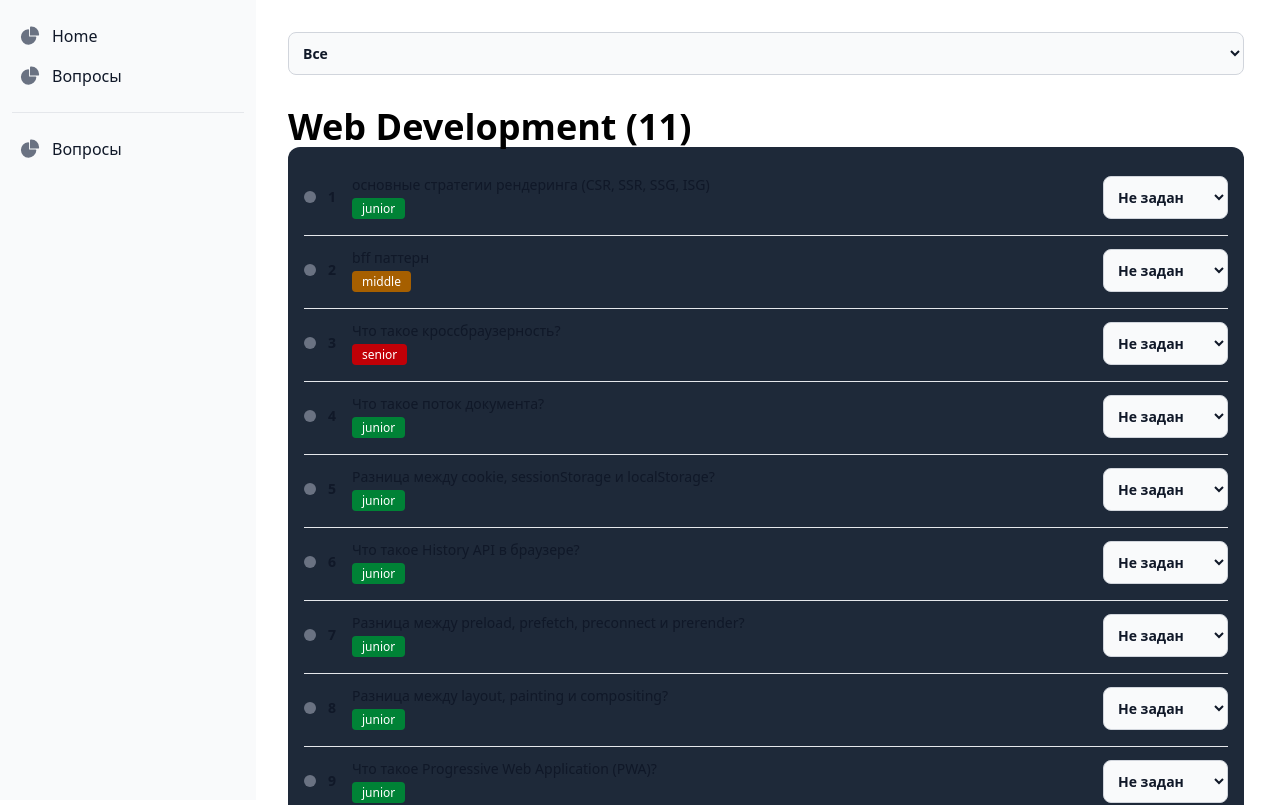
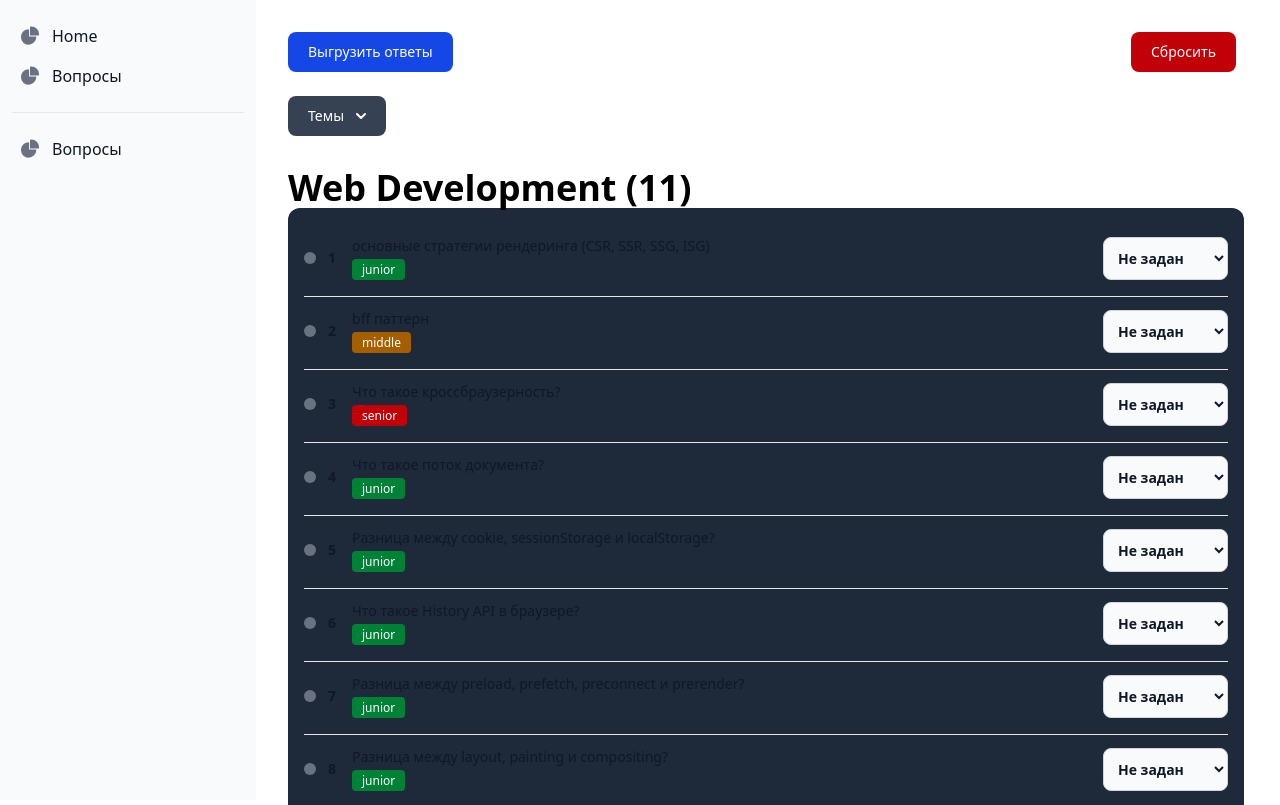
Before and after one commit to mamblijoe/tech-interview-helper, a React (Vite) app: page /questions in a window 1280 px wide. Shown: the top 805 px of the page. Built offline with nearby package versions, Linux system fonts and the light colour scheme.

Commit message:
save, restore, download

```diff
--- a/src/components/Questions/index.tsx
+++ b/src/components/Questions/index.tsx
@@ -1,33 +1,65 @@
-import questionsList from "../../assets/questions/index.json";
-import { useState } from "react";
+import theory from "../../assets/questions/theory.json";
+import { useEffect, useState } from "react";
 
 const Questions = () => {
-  const [controlledQuestions, setControlledQuestions] = useState(questionsList);
-  const [selectedGroup, setSelectedGroup] = useState("all");
+  const [controlledQuestions, setControlledQuestions] = useState(theory);
+  const [selectedGroup, setSelectedGroup] = useState<string[]>([]);
+  const [open, setOpen] = useState(false);
+  console.log("===>", selectedGroup);
+  // console.log(
+  //   JSON.stringify(theory.map((item, index) => ({ ...item, id: index + 1 }))),
+  // );
 
-  console.log(
-    JSON.stringify(
-      controlledQuestions.map((item, index) => ({ ...item, id: index + 1 })),
-    ),
-  );
+  const resetData = () => {
+    localStorage.removeItem("theory");
+    localStorage.removeItem("group");
+    setControlledQuestions(theory);
+    setSelectedGroup([]);
+  };
+
+  const restoreData = () => {
+    const restoredQuestions = JSON.parse(
+      localStorage.getItem("theory") || "[]",
+    );
+
+    const restoredGroup = JSON.parse(localStorage.getItem("group") || "[]");
+
+    if (restoredQuestions?.length) {
+      setControlledQuestions(restoredQuestions);
+    }
+    if (restoredGroup?.length) {
+      setSelectedGroup(restoredGroup);
+    }
+  };
+
+  const saveData = () => {
+    localStorage.setItem("theory", JSON.stringify(controlledQuestions));
+    localStorage.setItem("group", JSON.stringify(selectedGroup));
+  };
 
   const updateRate = (id: number, rate: string) => {
     const copied = [...controlledQuestions];
     const candidate = copied.find((item) => item.id === id);
+
+    if (!candidate) {
+      return;
+    }
+
     candidate.rate = rate;
     console.log({ candidate, id, rate });
     setControlledQuestions(copied);
+    saveData();
   };
 
   const getList = () => {
-    if (selectedGroup === "all") {
+    if (selectedGroup.length === 0) {
       return Object.entries(
         Object.groupBy(controlledQuestions, ({ group }) => group),
       );
     }
 
-    const filterByGroup = controlledQuestions.filter(
-      (item) => item.group === selectedGroup,
+    const filterByGroup = controlledQuestions.filter((item) =>
+      selectedGroup.includes(item.group),
     );
 
     return Object.entries(Object.groupBy(filterByGroup, ({ group }) => group));
@@ -59,24 +91,116 @@ const Questions = () => {
   };
 
   const getGroupList = () => {
-    return Array.from(new Set(questionsList.map((item) => item.group)));
+    return Array.from(new Set(theory.map((item) => item.group)));
   };
 
+  const downloadResults = () => {
+    const extractedData = controlledQuestions
+      .filter((item) => item.rate !== "default")
+      .map((item) => ({
+        rate: item.rate,
+        question: item.question,
+      }));
+    const dataStr =
+      "data:text/json;charset=utf-8," +
+      encodeURIComponent(JSON.stringify(extractedData));
+    const downloadAnchorNode = document.createElement("a");
+    downloadAnchorNode.setAttribute("href", dataStr);
+    downloadAnchorNode.setAttribute("download", "results.json");
+    document.body.appendChild(downloadAnchorNode);
+    downloadAnchorNode.click();
+    downloadAnchorNode.remove();
+  };
+
+  const selectGroup = (checked: boolean, group: string) => {
+    console.log({ checked, group });
+    if (checked) {
+      setSelectedGroup((prev) => [...prev, group]);
+    } else {
+      setSelectedGroup((prev) => prev.filter((item) => item !== group));
+    }
+  };
+
+  useEffect(restoreData, []);
   return (
     <div>
       <div className="flex-col items-center text-base font-semibold text-gray-900 dark:text-white relative mb-8">
-        <select
-          id="group"
-          onChange={(e) => setSelectedGroup(e.target.value)}
-          className={`bg-gray-50 border border-gray-300 text-gray-900 text-sm rounded-lg focus:ring-blue-500 focus:border-blue-500 block w-full p-2.5 dark:bg-gray-700 dark:border-gray-600 dark:placeholder-gray-400 dark:text-white dark:focus:ring-blue-500 dark:focus:border-blue-500`}
-        >
-          <option value="all" selected>
-            Все
-          </option>
-          {getGroupList().map((group) => (
-            <option value={group}>{group}</option>
-          ))}
-        </select>
+        <div className={"flex mb-4 justify-between"}>
+          <button
+            onClick={downloadResults}
+            type="button"
+            className="cursor-pointer text-white bg-blue-700 hover:bg-blue-800 focus:ring-4 focus:ring-blue-300 font-medium rounded-lg text-sm px-5 py-2.5 me-2 mb-2 dark:bg-blue-600 dark:hover:bg-blue-700 focus:outline-none dark:focus:ring-blue-800"
+          >
+            Выгрузить ответы
+          </button>
+          <button
+            onClick={resetData}
+            type="button"
+            className="cursor-pointer focus:outline-none text-white bg-red-700 hover:bg-red-800 focus:ring-4 focus:ring-red-300 font-medium rounded-lg text-sm px-5 py-2.5 me-2 mb-2 dark:bg-red-600 dark:hover:bg-red-700 dark:focus:ring-red-900"
+          >
+            Сбросить
+          </button>
+        </div>
+
+        <div className={"mb-6"}>
+          <button
+            id="dropdownCheckboxButton"
+            data-dropdown-toggle="dropdownDefaultCheckbox"
+            className="text-white bg-gray-700 hover:bg-blue-800 focus:ring-4 focus:outline-none focus:ring-blue-300 font-medium rounded-lg text-sm px-5 py-2.5 text-center inline-flex items-center"
+            type="button"
+            onClick={() => setOpen((prev) => !prev)}
+          >
+            Темы
+            <svg
+              className="w-2.5 h-2.5 ms-3"
+              aria-hidden="true"
+              xmlns="http://www.w3.org/2000/svg"
+              fill="none"
+              viewBox="0 0 10 6"
+            >
+              <path
+                stroke="currentColor"
+                stroke-linecap="round"
+                stroke-linejoin="round"
+                stroke-width="2"
+                d="m1 1 4 4 4-4"
+              />
+            </svg>
+          </button>
+
+          <div
+            id="dropdownDefaultCheckbox"
+            className={`${open ? "" : "hidden"} z-10 w-48 bg-white divide-y divide-gray-100 rounded-lg shadow-sm dark:bg-gray-700 dark:divide-gray-600`}
+          >
+            <ul
+              className="p-3 space-y-3 text-sm text-gray-700 dark:text-gray-200"
+              aria-labelledby="dropdownCheckboxButton"
+            >
+              {getGroupList().map((group) => (
+                <li>
+                  <div className="flex items-center">
+                    <input
+                      onChange={(event) =>
+                        selectGroup(event.target.checked, group)
+                      }
+                      id={`checkbox-item-${group}`}
+                      type="checkbox"
+                      checked={selectedGroup.includes(group)}
+                      name={`checkbox-item-${group}`}
+                      className="w-4 h-4 text-blue-600 bg-gray-100 border-gray-300 rounded-sm focus:ring-blue-500 dark:focus:ring-blue-600 dark:ring-offset-gray-700 dark:focus:ring-offset-gray-700 focus:ring-2 dark:bg-gray-600 dark:border-gray-500"
+                    />
+                    <label
+                      htmlFor={`checkbox-item-${group}`}
+                      className="ms-2 text-sm font-medium text-gray-900 dark:text-gray-300"
+                    >
+                      {group}
+                    </label>
+                  </div>
+                </li>
+              ))}
+            </ul>
+          </div>
+        </div>
       </div>
       {getList().map(([group, questions]) => (
         <div className="mb-4">
@@ -113,13 +237,24 @@ const Questions = () => {
                       onChange={(e) => updateRate(item.id, e.target.value)}
                       className={`bg-gray-50 border border-gray-300 text-gray-900 text-sm rounded-lg focus:ring-blue-500 focus:border-blue-500 block w-full p-2.5 dark:bg-gray-700 dark:border-gray-600 dark:placeholder-gray-400 dark:text-white dark:focus:ring-blue-500 dark:focus:border-blue-500`}
                     >
-                      <option value="default" selected>
+                      <option
+                        value="default"
+                        selected={item.rate === "default"}
+                      >
                         Не задан
                       </option>
-                      <option value="pass">Не ответил</option>
-                      <option value="bad">Плохо</option>
-                      <option value="good">Хорошо</option>
-                      <option value="great">Отлично</option>
+                      <option selected={item.rate === "pass"} value="pass">
+                        Не ответил
+                      </option>
+                      <option selected={item.rate === "bad"} value="bad">
+                        Плохо
+                      </option>
+                      <option selected={item.rate === "good"} value="good">
+                        Хорошо
+                      </option>
+                      <option selected={item.rate === "great"} value="great">
+                        Отлично
+                      </option>
                     </select>
                   </div>
                 </div>
```
Also changed, not shown: src/assets/questions/theory.json.
